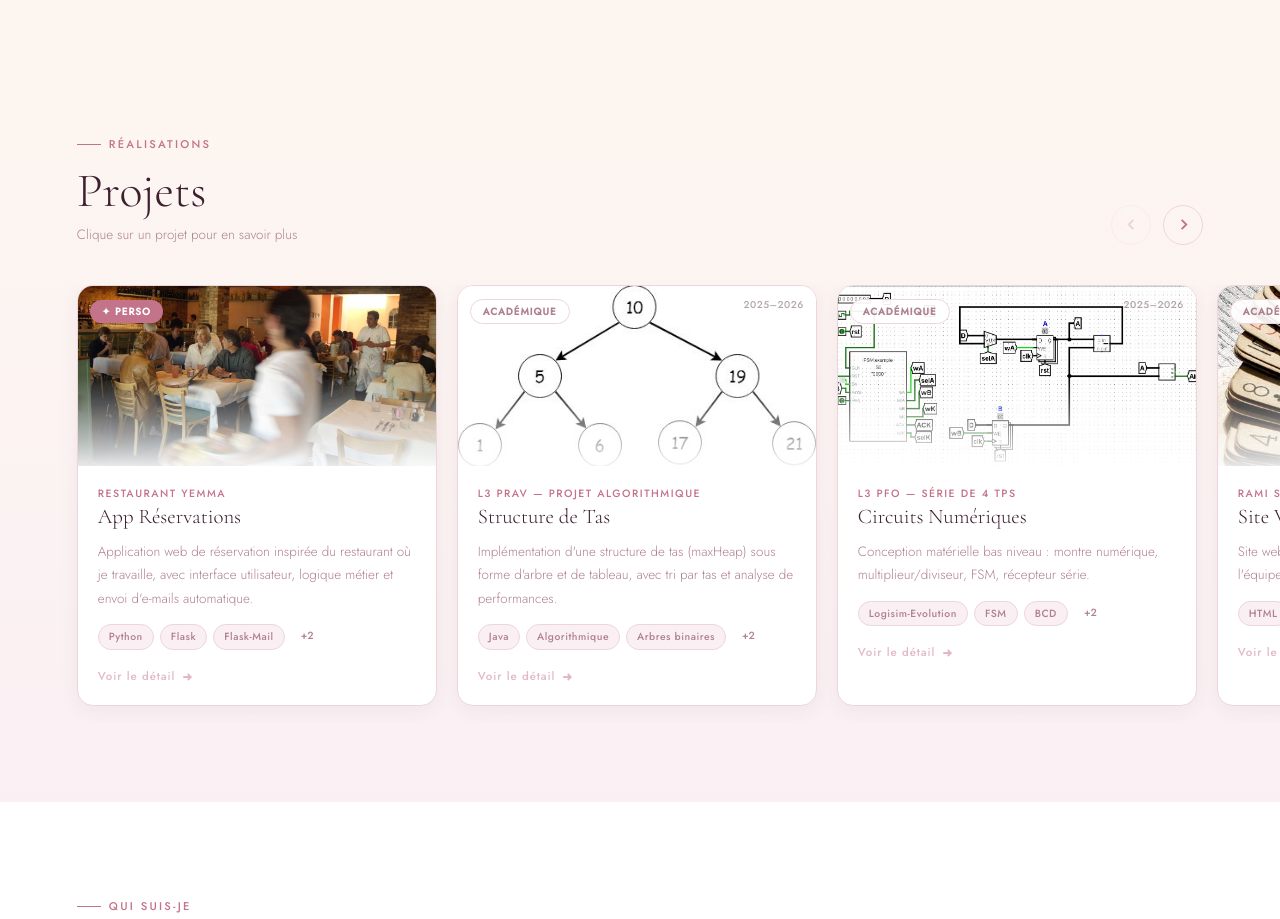
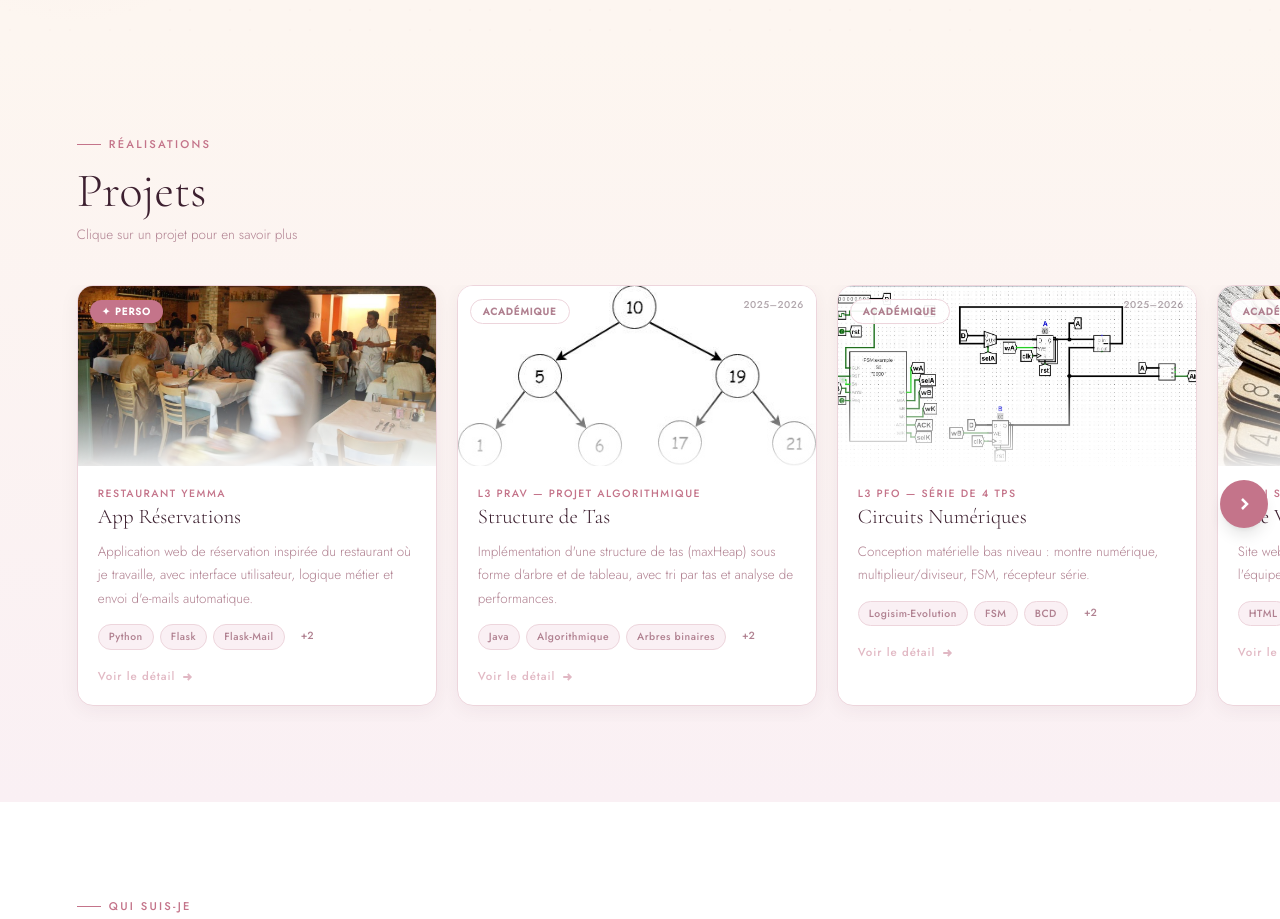
Before and after one commit to neylharoune/SITE_FINAL, a Next.js app: page / in a window 1280 px wide. Shown: the part 760-1679 px from the top of the page. Built offline with nearby package versions, Linux system fonts and the light colour scheme.

Commit message:
flechee?

```diff
--- a/components/ProjectCarousel.tsx
+++ b/components/ProjectCarousel.tsx
@@ -39,7 +39,6 @@ function ProjectCard({ project, index, onClick }: { project: Project; index: num
         transform: hovered ? "translateY(-8px)" : "translateY(0)",
       }}
     >
-      {/* Image */}
       <div className="relative w-full h-[180px] overflow-hidden" style={{ background: "#FAF0F4" }}>
         <Image src={project.image} alt={project.title} fill
           className="object-cover transition-transform duration-700"
@@ -47,7 +46,6 @@ function ProjectCard({ project, index, onClick }: { project: Project; index: num
         />
         <div className="absolute inset-0"
           style={{ background: "linear-gradient(to bottom, transparent 50%, rgba(255,255,255,0.9) 100%)" }} />
-
         <div className="absolute top-3 left-3">
           <span className="text-[0.62rem] font-semibold tracking-[0.1em] uppercase px-3 py-1 rounded-full"
             style={{
@@ -63,7 +61,6 @@ function ProjectCard({ project, index, onClick }: { project: Project; index: num
           style={{ color: "rgba(61,32,48,0.4)" }}>{project.year}</div>
       </div>
 
-      {/* Content */}
       <div className="p-5 flex flex-col gap-2.5">
         <div>
           <p className="text-[0.66rem] font-medium tracking-[0.14em] uppercase mb-0.5 text-accent">{project.subtitle}</p>
@@ -76,8 +73,6 @@ function ProjectCard({ project, index, onClick }: { project: Project; index: num
             <span className="text-[0.65rem] font-medium px-2.5 py-1 rounded-full text-muted">+{project.tags.length - 3}</span>
           )}
         </div>
-
-        {/* "Voir plus" hint */}
         <div className="flex items-center gap-1.5 pt-2 mt-auto"
           style={{ color: "#C4748A", opacity: hovered ? 1 : 0.5, transition: "opacity 0.3s" }}>
           <span className="text-[0.72rem] font-medium tracking-[0.08em]">Voir le détail</span>
@@ -124,7 +119,7 @@ export default function ProjectCarousel({ projects }: Props) {
     <>
       <section id="projets" className="pt-24 pb-20" ref={sectionRef}
         style={{ background: "linear-gradient(180deg, #FDF6F0 0%, #FAF0F4 100%)" }}>
-        <div className="px-[6vw] mb-10 flex items-end justify-between">
+        <div className="px-[6vw] mb-10">
           <motion.div initial={{ opacity: 0, y: 18 }} animate={inView ? { opacity: 1, y: 0 } : {}} transition={{ duration: 0.6 }}>
             <p className="text-[0.7rem] font-medium tracking-[0.2em] uppercase text-accent mb-2 flex items-center gap-2">
               <span className="block w-6 h-px bg-accent" /> Réalisations
@@ -132,20 +127,32 @@ export default function ProjectCarousel({ projects }: Props) {
             <h2 className="font-serif font-light text-[clamp(2rem,4vw,3rem)] leading-tight text-ink">Projets</h2>
             <p className="text-muted text-[0.84rem] mt-1 font-light">Clique sur un projet pour en savoir plus</p>
           </motion.div>
+        </div>
 
-          <div className="hidden md:flex gap-3">
-            {([["left", "M10 3L5 8l5 5"], ["right", "M6 3l5 5-5 5"]] as const).map(([dir, d]) => (
-              <button key={dir} onClick={() => scroll(dir)}
-                disabled={dir === "left" ? !canScrollLeft : !canScrollRight}
-                className="w-10 h-10 rounded-full border flex items-center justify-center transition-all duration-200 disabled:opacity-25 hover:bg-blush hover:border-accent"
-                style={{ borderColor: "#EDD5DC", color: "#C4748A" }}>
-                <svg width="15" height="15" viewBox="0 0 16 16" fill="none" stroke="currentColor" strokeWidth="2">
-                  <path d={d}/>
+        {/* Carousel avec flèches flottantes */}
+        <div className="relative">
+
+          {/* Flèche gauche */}
+          <button
+            onClick={() => scroll("left")}
+            disabled={!canScrollLeft}
+            className="hidden md:flex absolute left-3 top-1/2 -translate-y-1/2 z-10 w-12 h-12 rounded-full items-center justify-center transition-all duration-200 disabled:opacity-0 hover:scale-110 shadow-lg"
+            style={{ background: "#C4748A", color: "#fff" }}>
+            <svg width="16" height="16" viewBox="0 0 16 16" fill="none" stroke="currentColor" strokeWidth="2.5">
+              <path d="M10 3L5 8l5 5"/>
             </svg>
           </button>
-            ))}
-          </div>
-        </div>
+
+          {/* Flèche droite */}
+          <button
+            onClick={() => scroll("right")}
+            disabled={!canScrollRight}
+            className="hidden md:flex absolute right-3 top-1/2 -translate-y-1/2 z-10 w-12 h-12 rounded-full items-center justify-center transition-all duration-200 disabled:opacity-0 hover:scale-110 shadow-lg"
+            style={{ background: "#C4748A", color: "#fff" }}>
+            <svg width="16" height="16" viewBox="0 0 16 16" fill="none" stroke="currentColor" strokeWidth="2.5">
+              <path d="M6 3l5 5-5 5"/>
+            </svg>
+          </button>
 
           <div ref={trackRef}
             className="carousel-track flex gap-5 overflow-x-auto px-[6vw] pb-4"
@@ -173,6 +180,7 @@ export default function ProjectCarousel({ projects }: Props) {
             ))}
             <div className="flex-shrink-0 w-[2vw]" />
           </div>
+        </div>
       </section>
 
       <ProjectModal project={activeProject} onClose={() => setActiveProject(null)} />
```
Lines whose indentation alone changed are shown as unchanged.
